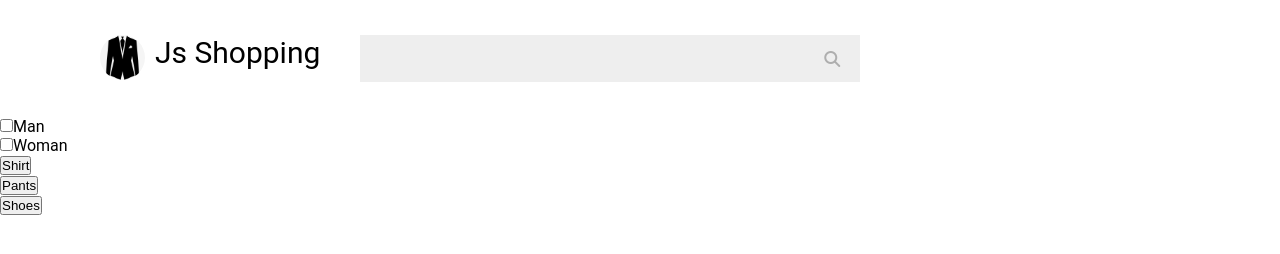
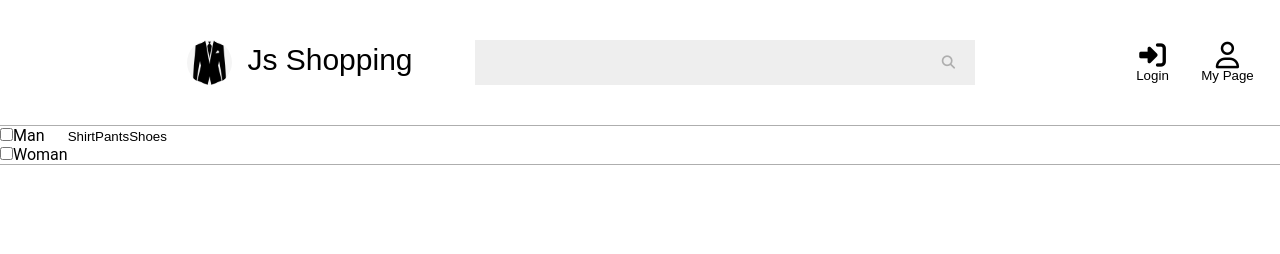
Before and after one commit to R-thinking/ShoppingJs, a website: page index.html in a window 1280 px wide. Drawn offline with Linux system fonts and the light colour scheme.

Commit message:
Header Commit_02

```diff
--- a/index.html
+++ b/index.html
@@ -15,25 +15,33 @@
 <body>
     <!-- Header -->
     <div class="header">
-        <div class="logo">
+        <button class="logo">
             <img src="/img/Logo.png" alt="logo">
             <span class="logoName">Js Shopping</span>
+        </button>
+        <label for="searchBox">
+            <i class="fas fa-square-full searchBackground"></i>
+            <input type="search" name="searchBox" id="search">
+            <button class="searchIcon"><i class="fas fa-search"></i></button>
+        </label>
+        <div>
+            <ul class="membership">
+                <li><button class="login"><i class="fas fa-sign-in-alt fa-2x"></i><span>Login</span></button></li>
+                <li><button class="myPage"><i class="far fa-user fa-2x"></i><span>My Page</span></button></li>
+            </ul>
         </div>
-            <label for="searchBox">
-                <i class="fas fa-square-full searchBackground"></i>
-                <input type="search" name="searchBox" id="">
-                <i class="fas fa-search searchIcon"></i>
-            </label>
-        </div>
+    </div>
 
     <!-- Category -->
     <section class="category">
-        <ul>
+        <ul class="sex">
             <li><input type="checkbox" name="man" id="man"><label for="man">Man</label></li>
             <li><input type="checkbox" name="woman" id="woman"><label for="woman">Woman</label></li>
-            <li><button class="clothes">Shirt</button></li>
-            <li><button class="clothes">Pants</button></li>
-            <li><button class="clothes">Shoes</button></li>
+        </ul>
+        <ul class="clothes">
+            <li><button class="item">Shirt</button></li>
+            <li><button class="item">Pants</button></li>
+            <li><button class="item">Shoes</button></li>
         </ul>
     </section>
 
--- a/style.css
+++ b/style.css
@@ -12,7 +12,7 @@
   --margin-normal: 10px;
   --margin-large: 25px;
   --margin-hastag: 5px;
-  --margin-block: 40px;
+  --margin-block: 55px;
 
   /* Padding */
   --padding-small: 3px;
@@ -20,15 +20,24 @@
   --padding-large: 12px;
 
   /* Header */
-  --header-margin: 100px;
+  --header-margin-left: 180px;
+  --header-margin-topbot: 40px;
 
-  /* Search */
+  /* logo */
+  --logo-width: 240px;
+  --logo-size: 45px;
+  --logo-font-size: 30px;
+
+  /* Search Box */
   --search-box-color: #eeeeee;
   --search-icon-color: #aeaeae;
+  --searchBox-width: 500px;
+  --searchBox-textfield-width: 420px;
+  --searchBox-textfield-height: 25px;
 
-  /* logo */
-  --logo-size: 45px;
-  --logo-font-size: 30px;
+  /* category */
+  --category-border-width: 1px;
+  --category-border-color: #aeaeae;
 }
 
 /* All */
@@ -38,18 +47,43 @@
   box-sizing: border-box;
 }
 
+/* body */
 body {
   font-family: Roboto;
 }
 
+/* ul */
+ul {
+  list-style: none;
+}
+
+/* button */
+button,
+button:focus {
+  border: none;
+  outline: none;
+  cursor: pointer;
+  background-color: transparent;
+}
+
+/* input */
+input,
+input:focus {
+  border: none;
+  outline: none;
+}
+
 .header {
   display: flex;
-  margin-left: var(--header-margin);
-  padding: 35px 0;
+  position: relative;
+  margin: var(--header-margin-topbot) 0;
+  margin-left: var(--header-margin-left);
 }
 
 .header .logo {
   display: flex;
+  width: var(--logo-width);
+  justify-content: space-around;
 }
 .header .logo img {
   background-color: #f5f5f5;
@@ -59,27 +93,26 @@ body {
 }
 
 .header .logo .logoName {
-  padding-bottom: var(--padding-large);
+  padding-bottom: var(--padding-normal);
   margin: auto 0;
-  margin-left: var(--margin-normal);
   font-size: var(--logo-font-size);
 }
 
 .header label {
   display: flex;
-  justify-content: center;
   align-items: center;
-  width: 500px;
+  width: var(--searchBox-width);
   position: relative;
   margin-left: var(--margin-block);
 }
 
 .header label input {
-  width: 400px;
-  height: 20px;
+  width: var(--searchBox-textfield-width);
+  height: var(--searchBox-textfield-height);
+  background-color: var(--search-box-color);
   margin: auto 0;
-  border: none;
-  color: transparent;
+  margin-left: 30px;
+  font-size: var(--font-large);
 }
 
 .header label .searchIcon {
@@ -89,9 +122,45 @@ body {
 }
 
 .header label .searchBackground {
-  position: absolute;
+  color: var(--search-box-color);
+  background-color: var(--search-box-color);
+  z-index: -1;
   width: 100%;
   height: 100%;
-  color: var(--search-box-color);
-  background-color: var(--search-box-color);
+  position: absolute;
 }
+
+.header .membership {
+  display: flex;
+  height: 100%;
+  width: 150px;
+  justify-content: space-around;
+  position: absolute;
+  right: 10px;
+}
+
+.header .membership button {
+  display: flex;
+  height: 100%;
+  flex-direction: column;
+  justify-content: center;
+}
+
+.header .membership button i {
+  margin: 0 auto;
+}
+
+.category {
+  display: flex;
+  border-top: var(--category-border-width) solid var(--category-border-color);
+  border-bottom: var(--category-border-width) solid var(--category-border-color);
+}
+
+.category ul.sex {
+  display: flex;
+  flex-direction: column;
+}
+
+.category ul.clothes {
+  display: flex;
+}
```
